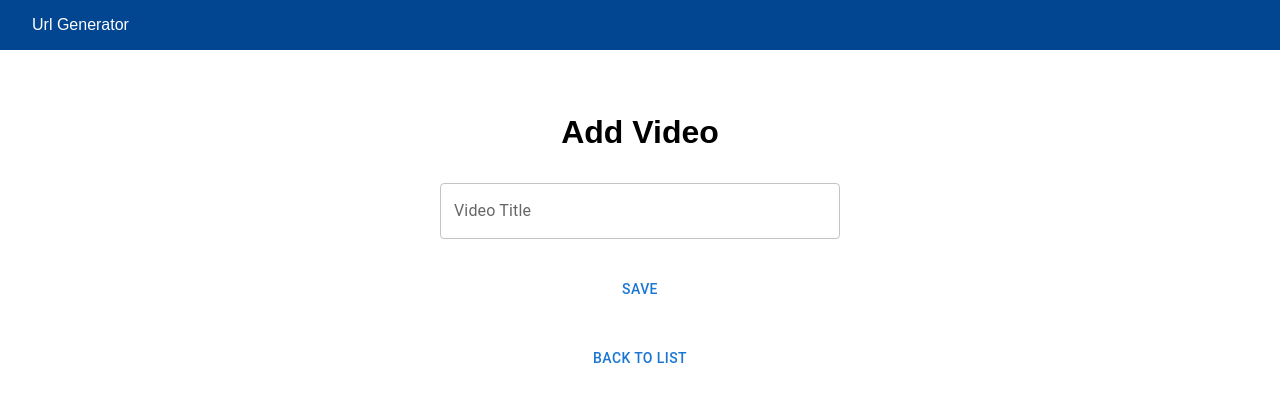
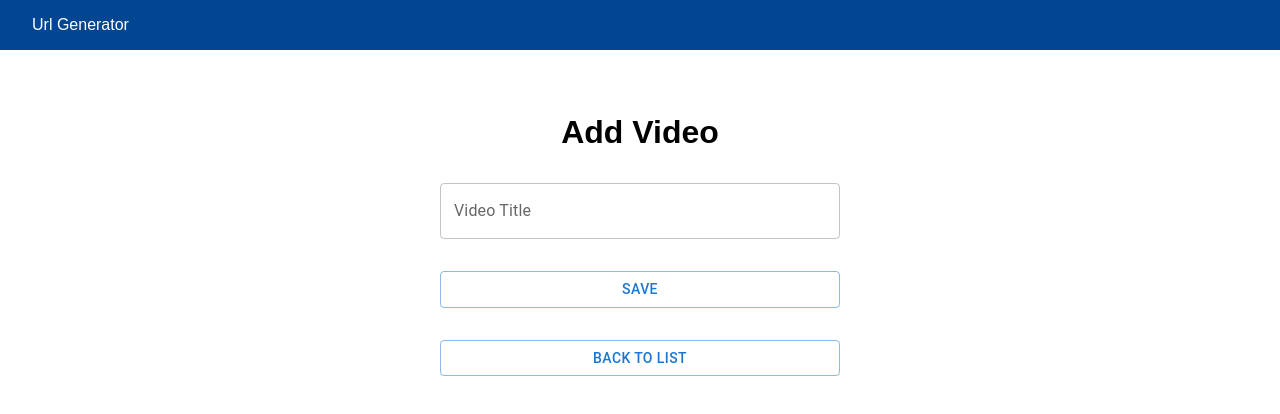
Before and after one commit to AleksandrPolishchuk/UrlGeneratorApp, a React (Create React App) app in the folder frontend/: page /add-video in a window 1280 px wide. Shown: the top 414 px of the page. Built offline with nearby package versions, Linux system fonts and the light colour scheme.

Commit message:
add btns property of Add-Video page (frontend)

```diff
--- a/frontend/src/pages/add-video/AddVideo.tsx
+++ b/frontend/src/pages/add-video/AddVideo.tsx
@@ -7,8 +7,8 @@ const AddVideo = () => {
       <h1>Add Video</h1>
       <div className="inputs">
         <TextField autoComplete="off" label="Video Title" variant="outlined" />
-        <Button>Save</Button>
-        <Button>Back To List</Button>
+        <Button variant="outlined">Save</Button>
+        <Button variant="outlined">Back To List</Button>
       </div>
     </div>
   );
```
